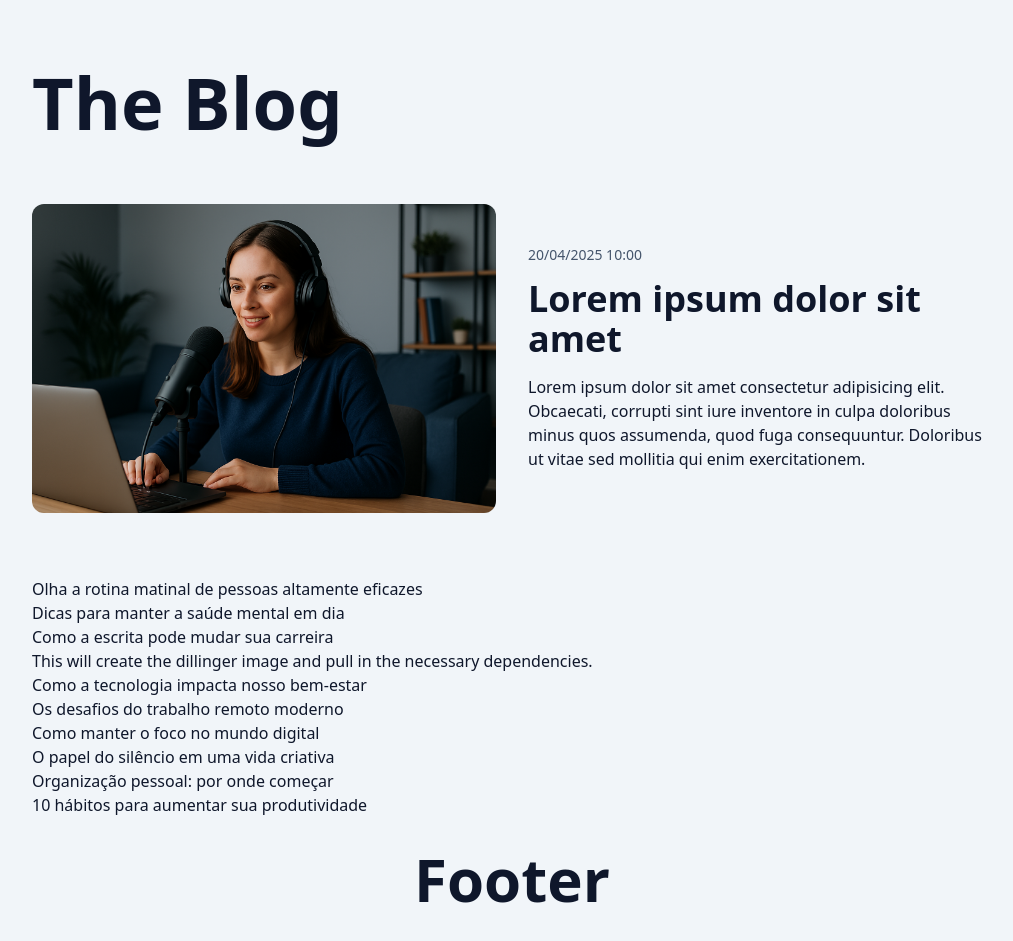
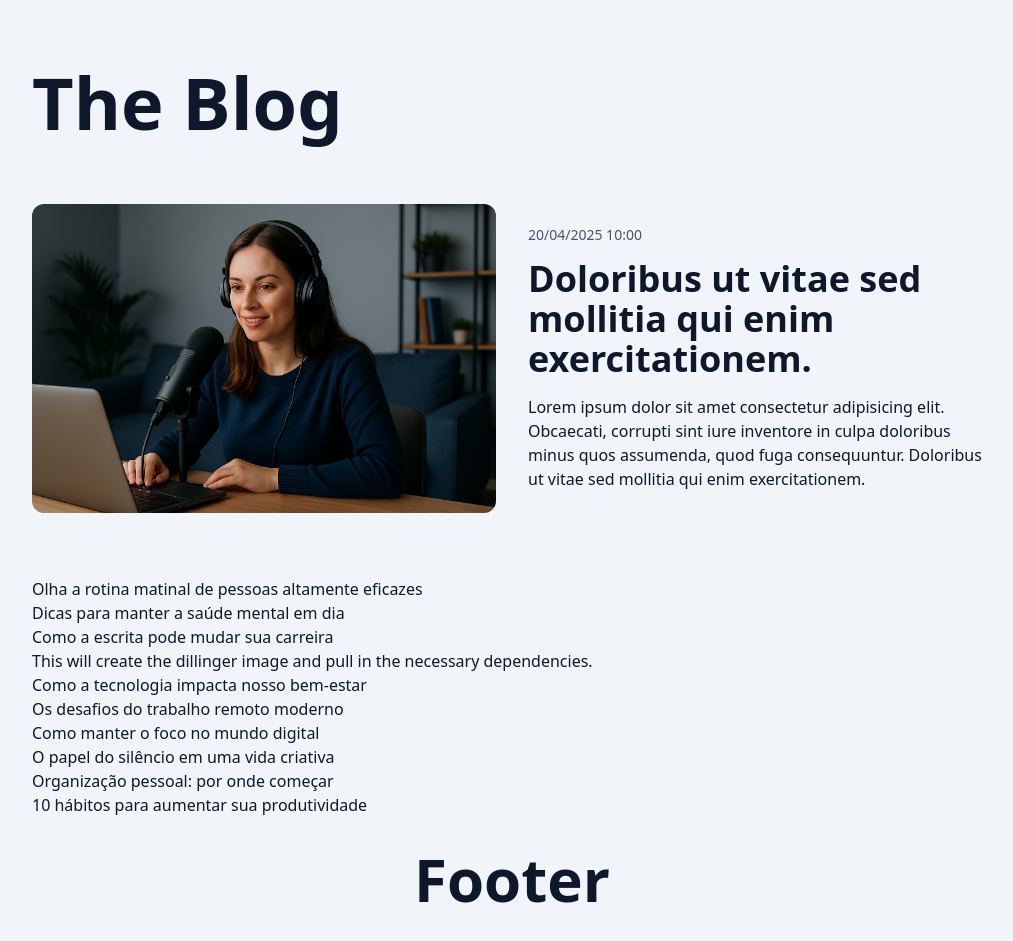
Before and after one commit to williamandradesantana/react-next-nest-luiz-otavio-miranda, a Next.js app in the folder blog/: page / in a window 1280 px wide. Shown: the whole page, without its empty margins (128-1141 px from the left). Built offline with nearby package versions, Linux system fonts and the light colour scheme.

Commit message:
Criando um componente Heading dinâmico e reutilizável

```diff
--- a/blog/src/app/page.tsx
+++ b/blog/src/app/page.tsx
@@ -1,5 +1,6 @@
 import { Container } from "@/components/Container";
 import { Header } from "@/components/Header";
+import { PostHeading } from "@/components/PostHeading";
 import { PostsList } from "@/components/PostsList";
 import { SpinLoader } from "@/components/SpinLoader";
 import Image from "next/image";
@@ -28,9 +29,9 @@ export default async function HomePage() {
             20/04/2025 10:00
           </time>
 
-          <h1 className="text-2xl/tight font-extrabold sm:text-4xl">
-            <Link href="#">Lorem ipsum dolor sit amet</Link>
-          </h1>
+          <PostHeading url="#" as="h1">
+            Doloribus ut vitae sed mollitia qui enim exercitationem.
+          </PostHeading>
 
           <p>
             Lorem ipsum dolor sit amet consectetur adipisicing elit. Obcaecati,
--- /dev/null
+++ b/blog/src/components/PostHeading/index.tsx
@@ -0,0 +1,23 @@
+import clsx from "clsx";
+import Link from "next/link";
+
+type PostHeadingProps = {
+  children: React.ReactNode;
+  url: string;
+  as: "h1" | "h2";
+};
+
+export function PostHeading({ children, url, as: Tag }: PostHeadingProps) {
+  const headingClassesMap = {
+    h1: "text-2xl/tight sm:text-4xl",
+    h2: "text-2xl/tight sm:text-4xl",
+  };
+
+  const commomClasses = "font-extrabold";
+
+  return (
+    <Tag className={clsx(headingClassesMap[Tag], commomClasses)}>
+      <Link href={url}>{children}</Link>
+    </Tag>
+  );
+}
```
